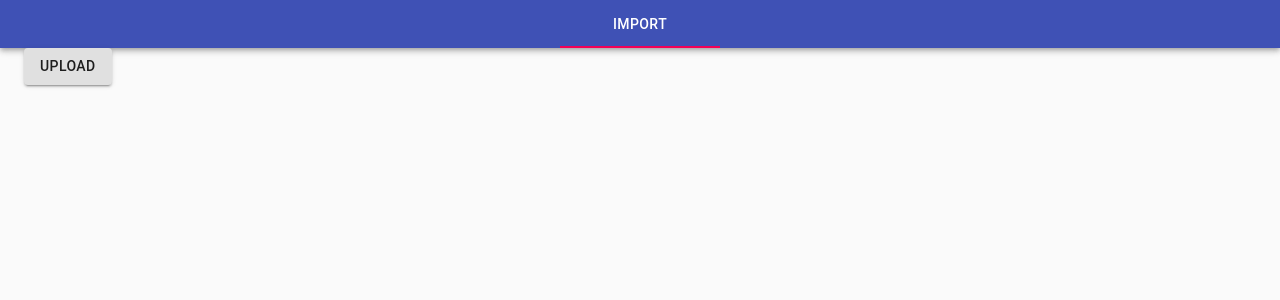
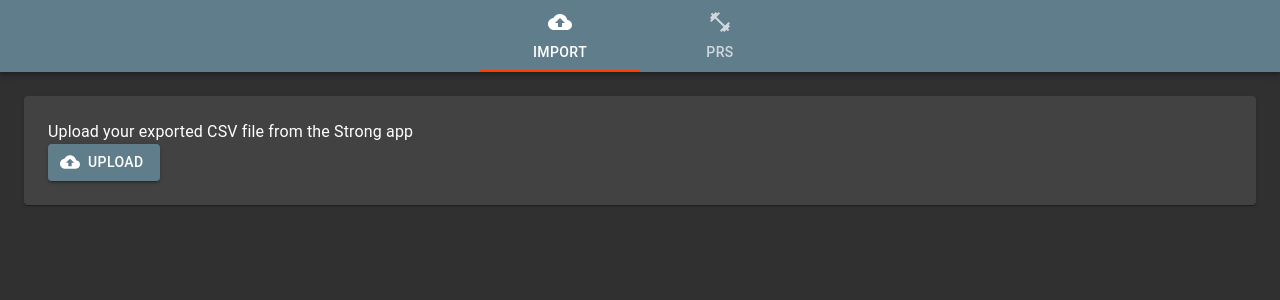
Before and after one commit to hexjelly/strong-csv-charts, a React (Create React App) app: page / in a window 1280 px wide. Shown: the top 300 px of the page. Built offline with nearby package versions, Linux system fonts and the light colour scheme.

Commit message:
feat: local storage context, parse csv

```diff
--- a/package.json
+++ b/package.json
@@ -9,6 +9,7 @@
     "@types/node": "12.12.12",
     "@types/react": "16.9.12",
     "@types/react-dom": "16.9.4",
+    "date-fns": "^2.8.1",
     "papaparse": "^5.1.0",
     "react": "^16.12.0",
     "react-dom": "^16.12.0",
--- a/src/App.tsx
+++ b/src/App.tsx
@@ -1,11 +1,18 @@
 import React, { FC, useState, ChangeEvent } from "react";
 import { CssBaseline, Container } from "@material-ui/core";
+import { CloudUpload, FitnessCenter } from "@material-ui/icons";
+import { ThemeProvider } from "@material-ui/core/styles";
 
 import ImportModule from "./modules/Import";
 import AppBar from "./components/AppBar";
 import TabContent from "./components/TabContent";
+import theme from "./theme";
+import StorageProvider from "./contexts/Storage";
 
-const tabs = [{ label: "Import" }];
+const tabs = [
+  { label: "Import", icon: <CloudUpload /> },
+  { label: "PRs", icon: <FitnessCenter /> }
+];
 
 const App: FC = () => {
   const [tab, setTab] = useState(0);
@@ -15,7 +22,8 @@ const App: FC = () => {
   };
 
   return (
-    <>
+    <StorageProvider>
+      <ThemeProvider theme={theme}>
         <CssBaseline />
         <AppBar handleChange={handleChange} value={tab} tabs={tabs} />
         <Container>
@@ -23,7 +31,8 @@ const App: FC = () => {
             <ImportModule />
           </TabContent>
         </Container>
-    </>
+      </ThemeProvider>
+    </StorageProvider>
   );
 };
 
--- a/src/components/AppBar.tsx
+++ b/src/components/AppBar.tsx
@@ -18,8 +18,6 @@ const AppBar: FC<AppBarProps> = ({ value, handleChange, tabs }) => (
       value={value}
       onChange={handleChange}
       centered
-      // indicatorColor="primary"
-      // textColor="primary"
       aria-label="tab menu navigation"
     >
       {tabs.map(tab => (
--- /dev/null
+++ b/src/contexts/Storage.tsx
@@ -0,0 +1,55 @@
+import React, { createContext, FC, useState, useEffect } from "react";
+
+export interface Workout {
+  date: Date;
+  exercise: string;
+  weight?: number;
+  weightUnit?: "kg" | "lbs";
+  reps?: number;
+  distance?: number;
+  distanceUnit?: "km" | "mi";
+  seconds?: number;
+}
+
+type WorkoutRecords = Array<Workout>;
+
+interface StorageContextProps {
+  workouts: WorkoutRecords;
+  setWorkouts: (workoutData: WorkoutRecords) => void;
+}
+
+export const StorageContext = createContext<StorageContextProps>({
+  workouts: [],
+  setWorkouts: () => {}
+});
+
+const StorageProvider: FC = props => {
+  const [workouts, setWorkouts] = useState<WorkoutRecords>([]);
+
+  // try to load existing data from localStorage
+  useEffect(() => {
+    const localData = localStorage.getItem("strong-charts");
+    if (localData) {
+      try {
+        const parsedWorkouts = JSON.parse(localData);
+        setWorkouts(parsedWorkouts);
+      } catch (err) {
+        console.error(err);
+      }
+    }
+  }, []);
+
+  // when we get new data imported and set, we also want to store it in localStorage
+  const handleSetWorkouts = (workoutData: WorkoutRecords): void => {
+    localStorage.setItem("strong-charts", JSON.stringify(workoutData));
+    setWorkouts(workoutData);
+  };
+
+  const value = {
+    workouts,
+    setWorkouts: handleSetWorkouts
+  };
+  return <StorageContext.Provider value={value} {...props} />;
+};
+
+export default StorageProvider;
--- a/src/modules/Import/components/Upload.tsx
+++ b/src/modules/Import/components/Upload.tsx
@@ -1,33 +1,75 @@
-import React, { FC, ChangeEvent, useState } from "react";
-import { Button } from "@material-ui/core";
+import React, { FC, ChangeEvent, useState, useContext } from "react";
+import { Button, Paper, Typography, Grid } from "@material-ui/core";
+import { CloudUpload, Check } from "@material-ui/icons";
 import Papa from "papaparse";
+import { parseISO } from "date-fns";
+
+import { StorageContext, Workout } from "../../../contexts/Storage";
 
 const Upload: FC = () => {
-  const [data, setData] = useState();
+  const { setWorkouts } = useContext(StorageContext);
+  const [uploading, setUploading] = useState(false);
+  const [success, setSuccess] = useState(false);
+
   const onChange = (event: ChangeEvent<HTMLInputElement>): void => {
     if (event.target.files) {
+      setUploading(true);
       Papa.parse(event.target.files[0], {
         complete(results) {
-          setData(results.data);
+          if (results.errors.length === 0) {
+            const dataCopy = results.data.filter(el => el.length === 12); // filter out garbage data (empty lines etc.)
+            dataCopy.shift(); // first row is headers
+            const workouts = dataCopy.map(
+              (workout): Workout => ({
+                date: parseISO(workout[0]),
+                exercise: workout[2],
+                weight: workout[4],
+                weightUnit: workout[5],
+                reps: workout[6],
+                distance: workout[7],
+                distanceUnit: workout[8],
+                seconds: workout[9]
+              })
+            );
+            setWorkouts(workouts);
+            setUploading(false);
+            setSuccess(true);
+          }
         }
       });
     }
   };
 
-  console.log(data);
-
   return (
+    <Paper>
+      <Grid container direction="column">
+        <Grid item>
+          <Typography>
+            Upload your exported CSV file from the Strong app
+          </Typography>
+        </Grid>
+        <Grid>
           <label htmlFor="button-file">
             <input
+              accept=".csv"
               style={{ display: "none" }}
               id="button-file"
               type="file"
               onChange={onChange}
             />
-      <Button variant="contained" component="span">
+            <Button
+              variant="contained"
+              component="span"
+              color="primary"
+              disabled={uploading}
+              startIcon={success ? <Check /> : <CloudUpload />}
+            >
               Upload
             </Button>
           </label>
+        </Grid>
+      </Grid>
+    </Paper>
   );
 };
 
--- /dev/null
+++ b/src/theme/index.ts
@@ -0,0 +1,25 @@
+import { createMuiTheme } from "@material-ui/core/styles";
+import blueGrey from "@material-ui/core/colors/blueGrey";
+import deepOrange from "@material-ui/core/colors/deepOrange";
+
+export default createMuiTheme({
+  palette: {
+    primary: blueGrey,
+    secondary: deepOrange,
+    type: "dark"
+  },
+  overrides: {
+    MuiAppBar: {
+      root: {
+        padding: 0,
+        margin: 0
+      }
+    },
+    MuiPaper: {
+      root: {
+        marginTop: "1.5rem",
+        padding: "1.5rem"
+      }
+    }
+  }
+});
```
Also changed, not shown: 1 other file (tests, documents, lock files or other folders). Lines whose indentation alone changed are shown as unchanged.
